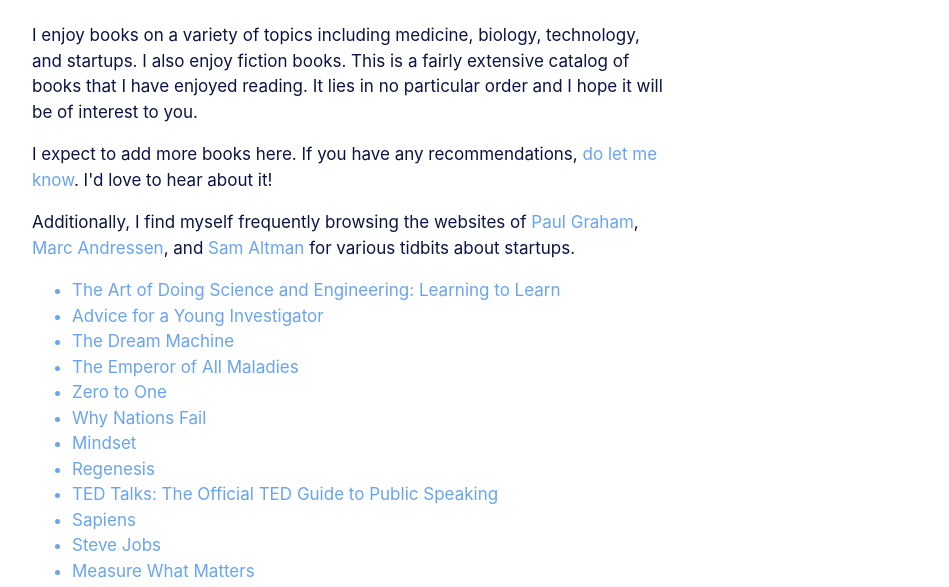
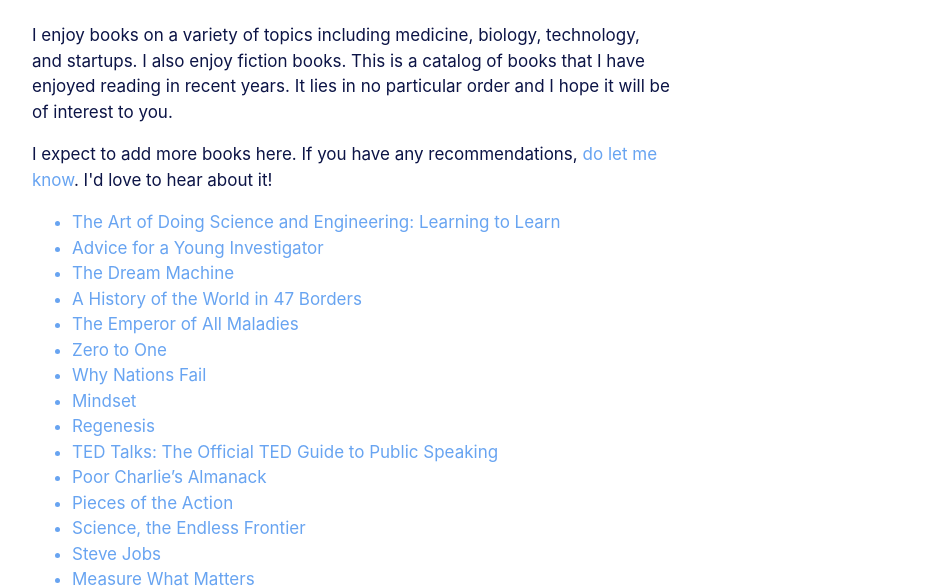
Before and after one commit to ttszen/ttszen.com, a plain HTML site: page bookshelf.html in a window 1280 px wide. Shown: the part 147-734 px from the top of the page, without its empty margins (224-1173 px from the left). Drawn offline with Linux system fonts and the light colour scheme.

Commit message:
Update bookshelf.

```diff
--- a/bookshelf.html
+++ b/bookshelf.html
@@ -41,17 +41,11 @@
         <h3>Bookshelf</h3>
 
         <p>I enjoy books on a variety of topics including medicine, biology, technology, and startups. I also enjoy
-            fiction books. This is a fairly
-            extensive catalog of books that I have enjoyed reading. It lies in no particular order and I hope it will
+            fiction books. This is a catalog of books that I have enjoyed reading in recent years. It lies in no particular order and I hope it will
             be of interest to you.</p>
 
         <p>I expect to add more books here. If you have any recommendations, <a href="contact.html">do let me know</a>.
             I'd love to hear about it!</p>
-
-        <p>Additionally, I find myself frequently browsing the websites of <a href="http://www.paulgraham.com/articles.html"
-                target="_blank">Paul Graham</a>,
-            <a href="https://pmarchive.com" target="_blank">Marc Andressen</a>, and <a href="https://blog.samaltman.com/archive"
-                target="_blank">Sam Altman</a> for various tidbits about startups.</p>
 
         <ul class="book-list">
             <a href="https://www.amazon.com/dp/1732265178" target="_blank">
@@ -63,9 +57,14 @@
             <a href="https://www.amazon.com/dp/1732265119" target="_blank">
                 <li>The Dream Machine</li>
 
+            <a href="https://www.amazon.com/dp/1472298500" target="_blank">
+                <li>A History of the World in 47 Borders</li>
+            </a>
+
             <a href="https://www.amazon.com/dp/1439170916" target="_blank">
                 <li>The Emperor of All Maladies</li>
             </a>
+
             <a href="https://www.amazon.com/dp/0804139296" target="_blank">
                 <li>Zero to One</li>
             </a>
@@ -81,8 +80,14 @@
             <a href="https://www.amazon.com/dp/1328710289" target="_blank">
                 <li>TED Talks: The Official TED Guide to Public Speaking</li>
             </a>
-            <a href="https://www.amazon.com/dp/0062316095" target="_blank">
-                <li>Sapiens</li>
+            <a href="https://www.amazon.com/Poor-Charlies-Almanack-Essential-Charles/dp/1953953239" target="_blank">
+                <li>Poor Charlie’s Almanack</li>
+            </a>
+            <a href="https://www.amazon.com/dp/1953953204/" target="_blank">
+                <li>Pieces of the Action</li>
+            </a>
+            <a href="https://press.princeton.edu/books/hardcover/9780691186627/science-the-endless-frontier?srsltid=AfmBOorMR4QRtp8zmGU9pYXAF2-25vT2JuPep46ybXcbpc4IVJHKWgZq" target="_blank">
+                <li>Science, the Endless Frontier</li>
             </a>
             <a href="https://www.amazon.com/dp/1451648537" target="_blank">
                 <li>Steve Jobs</li>
@@ -198,9 +203,7 @@
             <a href="https://www.amazon.com/dp/0425193373" target="_blank">
                 <li>Fierce Conversations</li>
             </a>
-            <a href="https://www.amazon.com/dp/1511366540" target="_blank">
-                <li>The Vital Question</li>
-            </a>
+
             <a href="https://www.amazon.com/dp/1452654123" target="_blank">
                 <li>The Design of Everyday Things</li>
             </a>
@@ -210,9 +213,6 @@
             <a href="https://www.amazon.com/dp/0815345240" target="_blank">
                 <li>Molecular Biology of The Cell</li>
             </a>
-            <a href="https://www.amazon.com/dp/1420931695" target="_blank">
-                <li>The Republic</li>
-            </a>
             <a href="https://www.amazon.com/dp/0544952669" target="_blank">
                 <li>The Airbnb Story</li>
             </a>
```
Also changed, not shown: index.html (+2 -2 lines).
